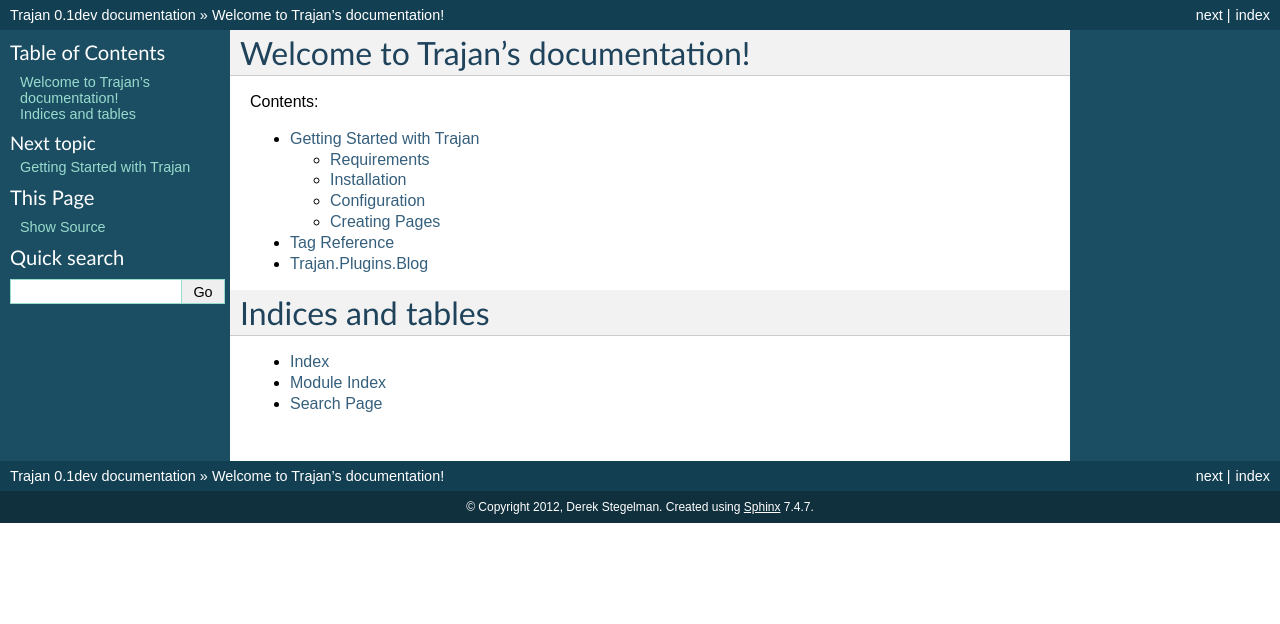
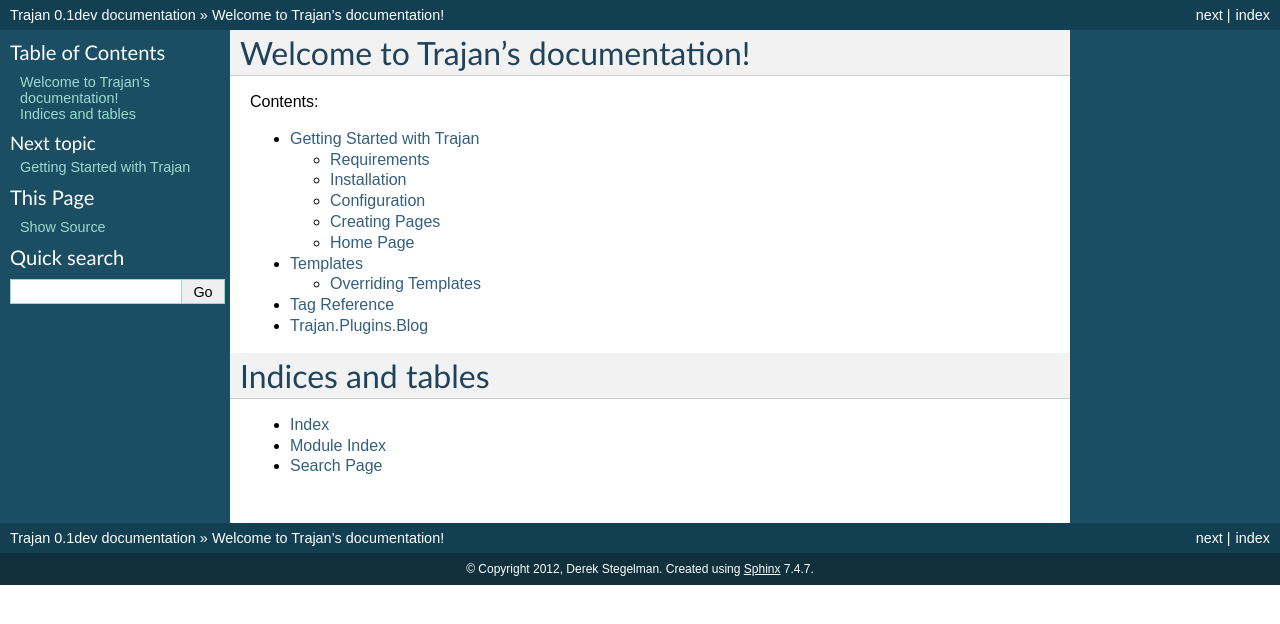
Before and after one commit to wd5/trajan, a Sphinx documentation site: the page built from docs/source/index.rst, in a window 1280 px wide. Shown: the top 624 px of the page. Built offline with Sphinx 7.4.7, drawn with Linux system fonts in a browser that asks for light colours.

Commit message:
Docs, changes to some templates

```diff
--- a/docs/source/quick_start.rst
+++ b/docs/source/quick_start.rst
@@ -25,3 +25,9 @@
 
 Creating Pages
 ==============
+
+
+Home Page
+========
+
+	{% url homepage %}
--- a/docs/source/templates/quick_start.rst
+++ b/docs/source/templates/quick_start.rst
@@ -0,0 +1,6 @@
+=========
+Templates
+=========
+
+Overriding Templates
+====================
--- a/setup.py
+++ b/setup.py
@@ -1,6 +1,6 @@
 from setuptools import setup, find_packages
 
-version = '0.3dev'
+version = '0.4dev'
 
 setup(name='trajan',
       version=version,
```
Also changed, not shown: 1 other file.
